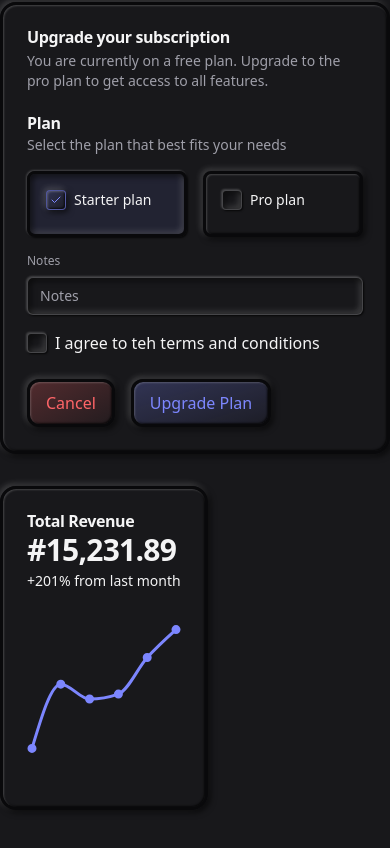
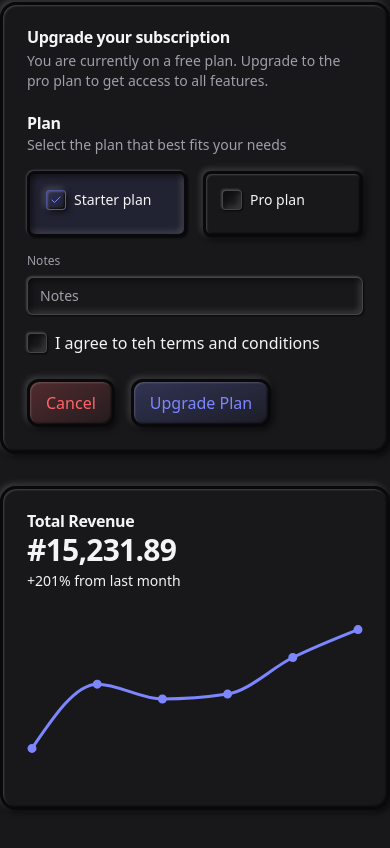
Before and after one commit to Annie-Huang/baseui-neomorphism2.0-component-library, a React (Vite) app: page / in a window 390 px wide. Shown: the part 974-1822 px from the top of the page. Built offline with nearby package versions, Linux system fonts and the light colour scheme.

Commit message:
Adjust to full size in mobile

```diff
--- a/src/App.tsx
+++ b/src/App.tsx
@@ -268,7 +268,9 @@ function App() {
             </CardFooter>
           </Card>
         </div>
-        <div className='flex-1 space-y-6'>
+
+        {/* w-full is to make sure it is full size in mobile*/}
+        <div className='flex-1 space-y-6 w-full'>
           <Card>
             <CardHeader>
               <div className='flex items-center justify-between'>
```
